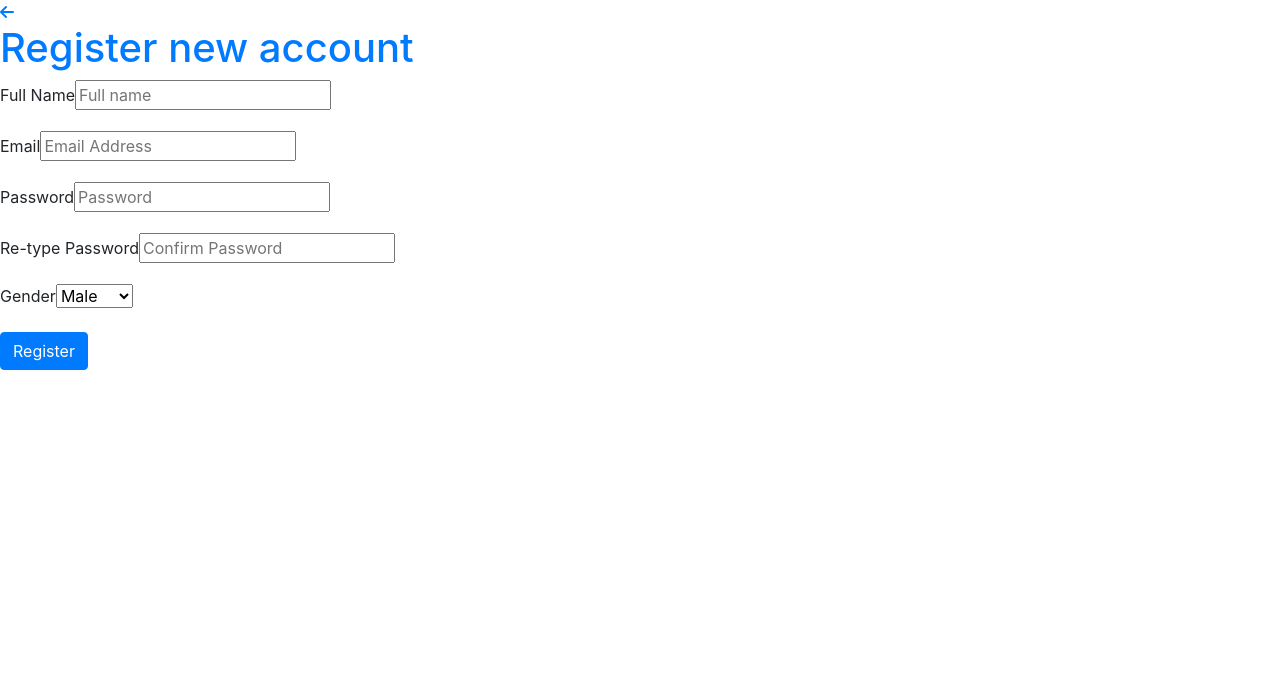
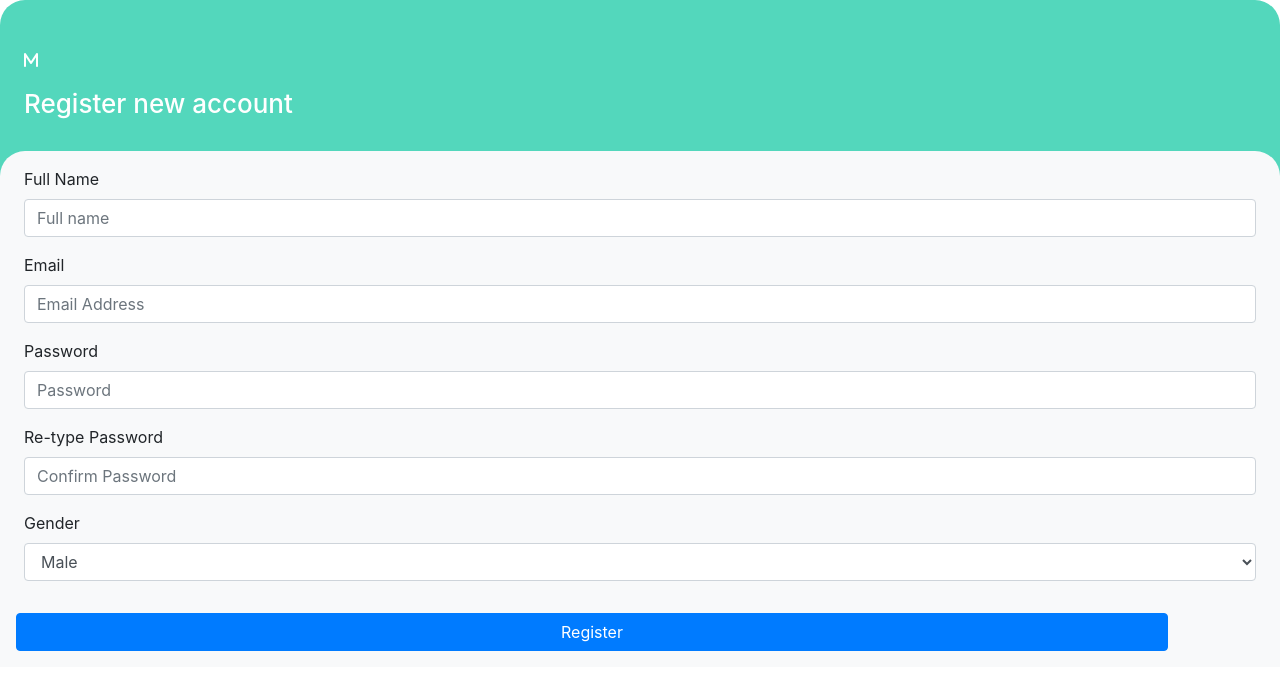
Before and after one commit to dar4kamal/User-Profile-App, a React (Create React App) app: page /register in a window 1280 px wide. Shown: the top 690 px of the page. Built offline with nearby package versions, Linux system fonts and the light colour scheme.

Commit message:
updated Register UI

```diff
--- a/src/components/Register.js
+++ b/src/components/Register.js
@@ -1,4 +1,4 @@
-import React, { Fragment, useState } from "react";
+import React, { useState } from "react";
 import { Link, Redirect } from "react-router-dom";
 import axios from "axios";
 import Alert from "./Alert";
@@ -44,16 +44,43 @@ const Register = () => {
 	if (loaded) return <Redirect to="/dashboard" />;
 
 	return (
-		<Fragment>
+		<div
+			style={{
+				backgroundColor: "#53D7BC",
+				borderTopRightRadius: "25px",
+				borderTopLeftRadius: "25px",
+			}}
+		>
+			<div className="w-100">
+				<div className="pt-5 pb-2 pl-4 mb-2">
 					<Link to="/">
-				<i className="fas fa-arrow-left"></i>
+						<i
+							className="fas fa-m fa-arrow-left"
+							style={{ color: "white" }}
+						></i>
 					</Link>
-			<h1 className="large text-primary">Register new account</h1>
+				</div>
+
+				<h1
+					className="large pl-4 pb-4"
+					style={{
+						color: "white",
+						fontSize: 26,
+					}}
+				>
+					Register new account
+				</h1>
+			</div>
+			<div
+				className="bg-light"
+				style={{ borderTopRightRadius: "25px", borderTopLeftRadius: "25px" }}
+			>
 				<form className="form" onSubmit={(e) => onSubmit(e)}>
-				<div className="form-group">
+					<div className="form-group pt-3 pl-4 pr-4">
 						<label> Full Name</label>
 						<input
 							type="text"
+							className="form-control"
 							placeholder="Full name"
 							name="name"
 							value={name}
@@ -61,10 +88,11 @@ const Register = () => {
 							required
 						/>
 					</div>
-				<div className="form-group">
+					<div className="form-group pl-4 pr-4">
 						<label> Email</label>
 						<input
 							type="email"
+							className="form-control"
 							placeholder="Email Address"
 							name="email"
 							value={email}
@@ -72,10 +100,11 @@ const Register = () => {
 							onChange={(e) => onChange(e)}
 						/>
 					</div>
-				<div className="form-group">
+					<div className="form-group pl-4 pr-4">
 						<label> Password</label>
 						<input
 							type="password"
+							className="form-control"
 							placeholder="Password"
 							name="password"
 							value={password}
@@ -83,10 +112,11 @@ const Register = () => {
 							onChange={(e) => onChange(e)}
 						/>
 					</div>
-				<div className="form-group">
+					<div className="form-group pl-4 pr-4">
 						<label> Re-type Password</label>
 						<input
 							type="password"
+							className="form-control"
 							placeholder="Confirm Password"
 							name="passwordConfirm"
 							required
@@ -94,10 +124,11 @@ const Register = () => {
 							onChange={(e) => onChange(e)}
 						/>
 					</div>
-				<div className="form-group">
+					<div className="form-group pl-4 pr-4">
 						<label> Gender </label>
 						<select
 							value={gender}
+							className="form-control"
 							onChange={(e) => onChange(e)}
 							required
 							name="gender"
@@ -106,8 +137,15 @@ const Register = () => {
 							<option value="female">Female</option>
 						</select>
 					</div>
-				<input type="submit" className="btn btn-primary" value="Register" />
+					<input
+						type="submit"
+						className="btn btn-primary mt-3 mr-2 ml-3 mb-3 float-none"
+						style={{ width: "90%" }}
+						value="Register"
+					/>
 				</form>
+			</div>
+
 			{errors ? (
 				errors.map((e) => {
 					return <Alert key={e.msg} msg={e.msg} />;
@@ -115,7 +153,7 @@ const Register = () => {
 			) : (
 				<div></div>
 			)}
-		</Fragment>
+		</div>
 	);
 };
 
```
Lines whose indentation alone changed are shown as unchanged.
